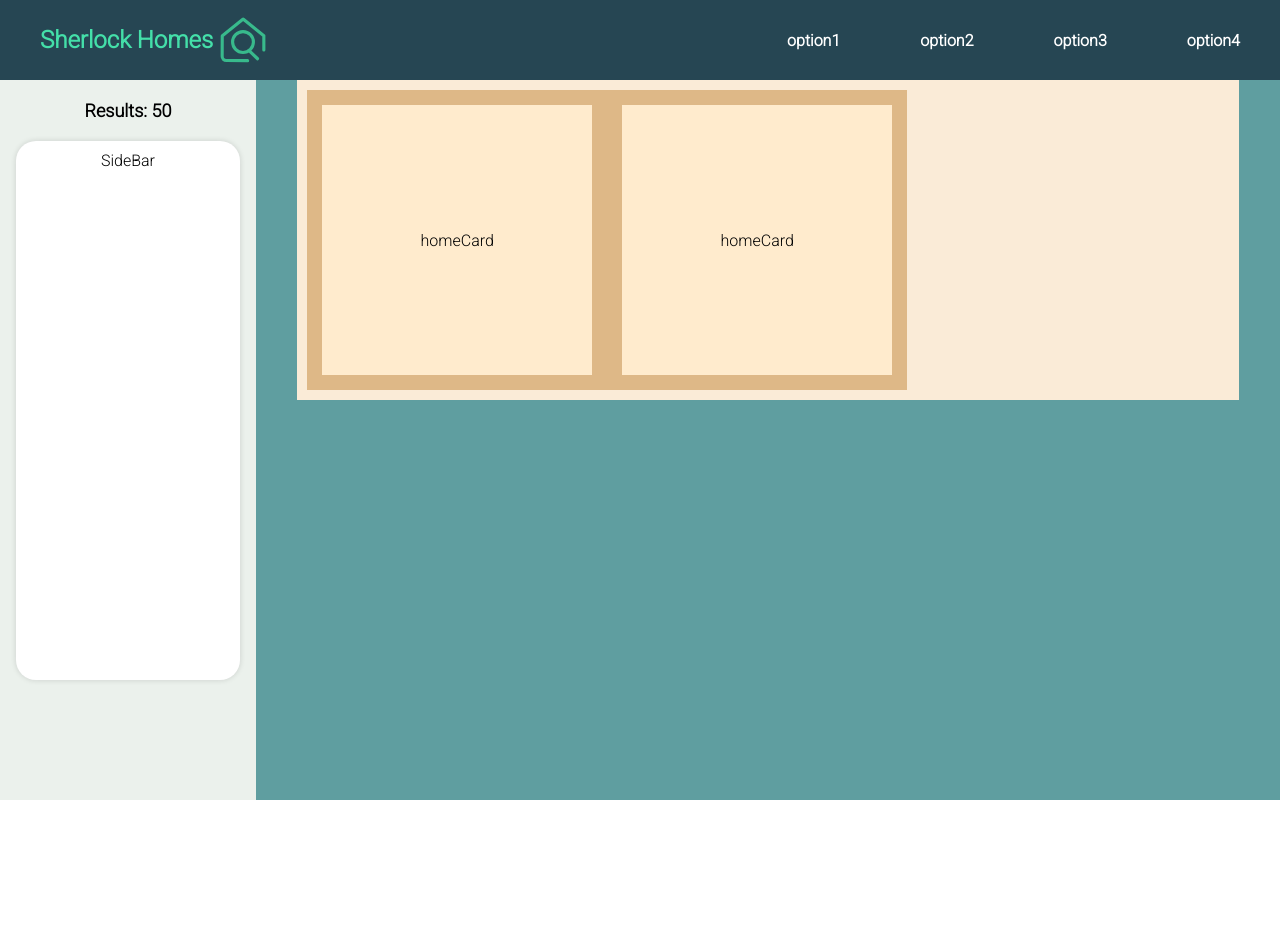
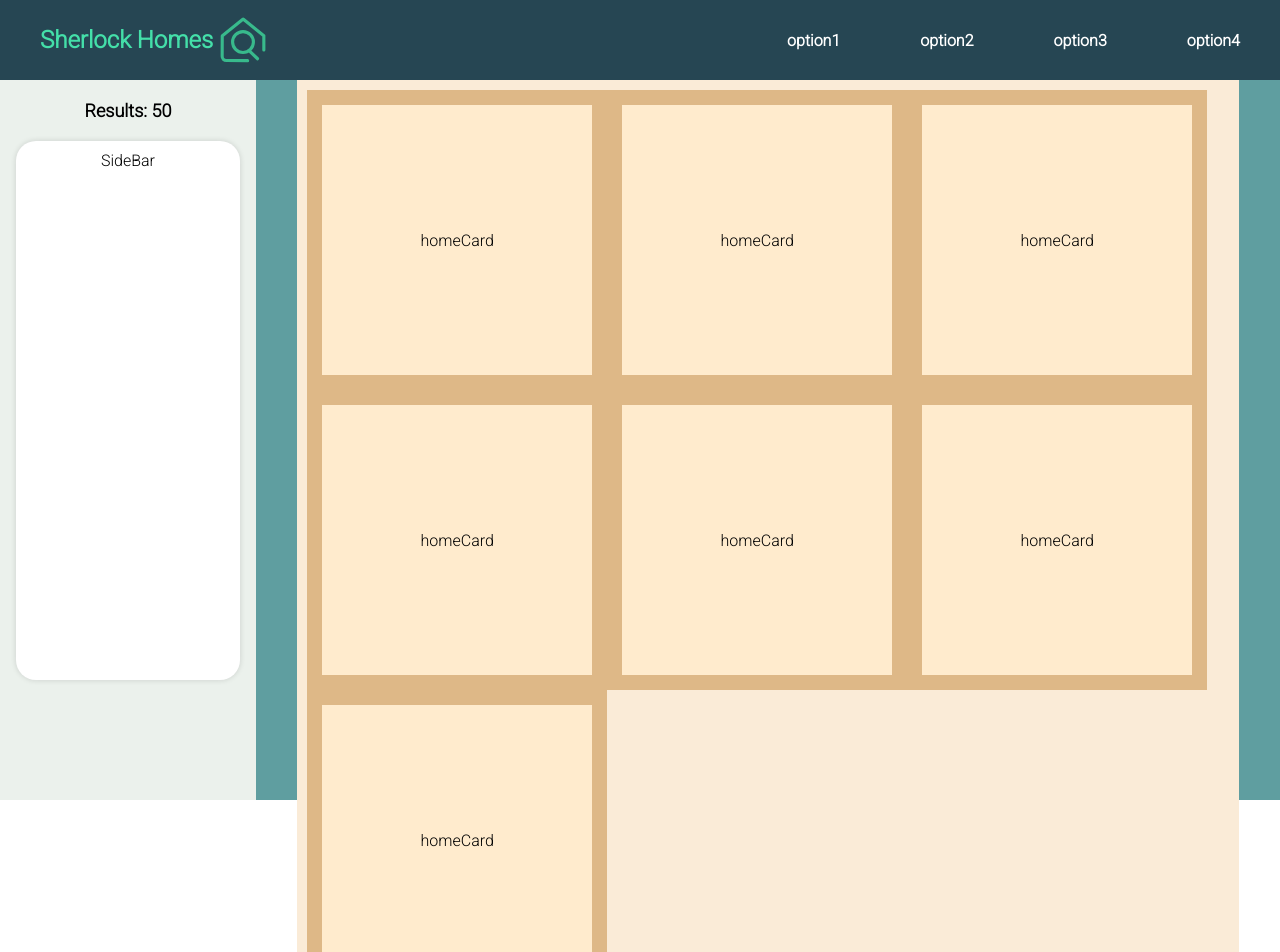
Before and after one commit to ElBugs99/Sherlock-Homes, a React (Create React App) app in the folder client/: page /search in a window 1280 px wide. Shown: the top 952 px of the page. Before the commit the page ends 800 px from the top, so only its background shows below. Built offline with nearby package versions, Linux system fonts and the light colour scheme.

Commit message:
added several house cards

```diff
--- a/client/src/Components/Search/Search.js
+++ b/client/src/Components/Search/Search.js
@@ -17,6 +17,11 @@ export default function Search() {
           <div className="search-results-container">
             <HomeCard />
             <HomeCard />
+            <HomeCard />
+            <HomeCard />
+            <HomeCard />
+            <HomeCard />
+            <HomeCard />
           </div>
         </div>
       </div>
```
